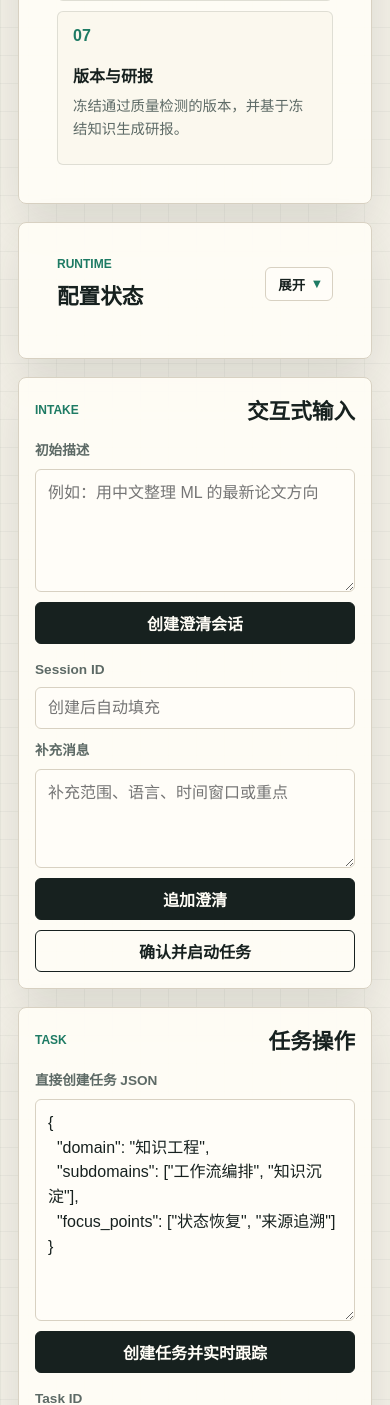
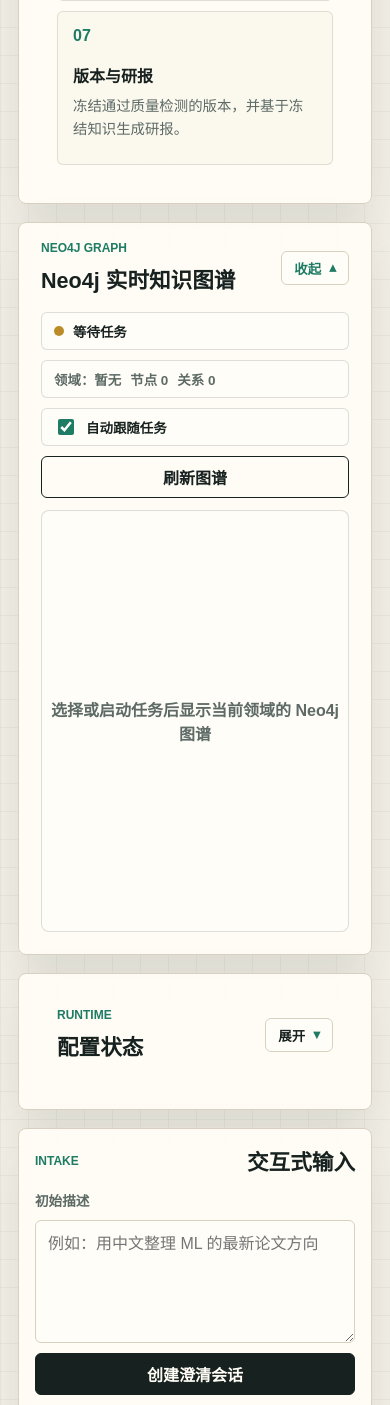
Before and after one commit to crabin/knowledgeforge, a Python web app: template knowledgeforge/web/templates/index.html in a window 390 px wide. Shown: the part 1848-3253 px from the top of the page. Run offline with Jinja, Linux system fonts and the light colour scheme; the template is opened without the code that fills it, so the values that code supplies are empty; some libraries are stand-ins or nearby versions.

Commit message:
feat: add realtime neo4j graph panel

```diff
--- a/knowledgeforge/web/static/css/dashboard.css
+++ b/knowledgeforge/web/static/css/dashboard.css
@@ -288,6 +288,85 @@ h3 {
 
 .x6-flow-ready .flow-grid {
   display: none;
+}
+
+.collapsible-panel[open] .neo4j-graph-shell {
+  padding: 0 22px 22px;
+}
+
+.neo4j-graph-shell {
+  display: grid;
+  gap: 12px;
+}
+
+.neo4j-graph-toolbar {
+  display: grid;
+  grid-template-columns: auto minmax(0, 1fr) auto auto;
+  gap: 10px;
+  align-items: center;
+}
+
+.neo4j-graph-status,
+.neo4j-graph-metrics,
+.toggle-control {
+  display: inline-flex;
+  align-items: center;
+  gap: 9px;
+  min-height: 38px;
+  padding: 0 12px;
+  border: 1px solid rgba(23, 33, 31, 0.14);
+  border-radius: 6px;
+  background: #fffdf8;
+  font-size: 0.84rem;
+  font-weight: 800;
+}
+
+.neo4j-graph-metrics {
+  flex-wrap: wrap;
+  color: var(--muted);
+}
+
+.neo4j-graph-metrics span {
+  overflow-wrap: anywhere;
+}
+
+.toggle-control {
+  color: var(--ink);
+  cursor: pointer;
+}
+
+.toggle-control input {
+  width: 16px;
+  height: 16px;
+  padding: 0;
+  accent-color: var(--green);
+}
+
+.status-dot.loading {
+  background: var(--blue);
+  box-shadow: 0 0 0 4px rgba(47, 95, 145, 0.14);
+}
+
+.neo4j-graph {
+  width: 100%;
+  min-height: 420px;
+  overflow: hidden;
+  border: 1px solid rgba(23, 33, 31, 0.14);
+  border-radius: 8px;
+  background: #fffdf8;
+  touch-action: none;
+  user-select: none;
+}
+
+.neo4j-graph:empty::before,
+.neo4j-graph-empty {
+  content: "选择或启动任务后显示当前领域的 Neo4j 图谱";
+  display: grid;
+  place-items: center;
+  min-height: 420px;
+  color: var(--muted);
+  font-weight: 800;
+  text-align: center;
 }
 
 .flow-grid {
@@ -1045,6 +1124,10 @@ button:disabled {
     grid-template-columns: 1fr;
   }
 
+  .neo4j-graph-toolbar {
+    grid-template-columns: 1fr 1fr;
+  }
+
   .plan-full-list {
     grid-template-columns: 1fr;
   }
@@ -1082,4 +1165,12 @@ button:disabled {
   .workflow-x6 {
     min-height: 320px;
   }
+
+  .neo4j-graph-toolbar {
+    grid-template-columns: 1fr;
+  }
+
+  .neo4j-graph {
+    min-height: 360px;
+  }
 }
--- a/knowledgeforge/web/static/js/dashboard.js
+++ b/knowledgeforge/web/static/js/dashboard.js
@@ -4,6 +4,10 @@ const state = {
   pollTaskId: null,
   workflowGraph: null,
   workflowGraphReady: false,
+  neo4jGraph: null,
+  neo4jGraphSnapshot: null,
+  neo4jGraphRefreshTimer: null,
+  neo4jAutoFollow: true,
 };
 
 const output = document.querySelector("#response-output");
@@ -24,6 +28,12 @@ const executionLogOutput = document.querySelector("#execution-log-output");
 const taskListOutput = document.querySelector("#task-list-output");
 const workflowMap = document.querySelector("#workflow-map");
 const workflowX6Container = document.querySelector("#workflow-x6");
+const neo4jGraphContainer = document.querySelector("#neo4j-graph");
+const neo4jGraphDot = document.querySelector("#neo4j-graph-dot");
+const neo4jGraphStatusLabel = document.querySelector("#neo4j-graph-status-label");
+const neo4jGraphMetrics = document.querySelector("#neo4j-graph-metrics");
+const neo4jAutoFollowInput = document.querySelector("#neo4j-auto-follow");
+const refreshNeo4jGraphButton = document.querySelector("#refresh-neo4j-graph");
 
 const workflowSteps = [
   { id: "structure_graph_planning", order: "01", title: "图谱规划", description: "根据用户意图生成目录结构图谱。" },
@@ -431,6 +441,262 @@ function getWorkflowEdgeAttrs(status) {
   };
 }
 
+function getTaskIdFromPayload(payload = {}) {
+  return payload.task_id || payload.task?.task_id || payload.intake_session?.task_id || taskIdInput?.value?.trim() || "";
+}
+
+function scheduleNeo4jGraphRefresh(taskId, options = {}) {
+  if (!neo4jGraphContainer || !taskId) return;
+  if (!options.force && !state.neo4jAutoFollow) return;
+  if (state.neo4jGraphRefreshTimer) return;
+  const delay = options.force ? 0 : 900;
+  state.neo4jGraphRefreshTimer = window.setTimeout(() => {
+    state.neo4jGraphRefreshTimer = null;
+    refreshNeo4jGraph(taskId, { force: options.force });
+  }, delay);
+}
+
+async function refreshNeo4jGraph(taskId = getTaskIdFromPayload(state.lastPayload), options = {}) {
+  if (!neo4jGraphContainer) return;
+  if (!taskId) {
+    setNeo4jGraphStatus("idle", "等待任务");
+    renderNeo4jGraphMetrics({ domain: "暂无", graph: { nodes: [], edges: [] } });
+    return;
+  }
+  if (!options.silent) setNeo4jGraphStatus("loading", "读取 Neo4j");
+  try {
+    const payload = await requestJson(`/tasks/${encodeURIComponent(taskId)}/graph`);
+    renderNeo4jGraphSnapshot(payload, state.neo4jGraphSnapshot);
+    state.neo4jGraphSnapshot = payload;
+  } catch (error) {
+    setNeo4jGraphStatus("unavailable", "读取失败");
+    renderNeo4jGraphMetrics({ domain: "暂无", graph: { nodes: [], edges: [] } });
+    renderNeo4jGraphFallback(`Neo4j 图谱读取失败：${error.message}`);
+  }
+}
+
+function renderNeo4jGraphSnapshot(payload, previousPayload) {
+  const graph = payload.graph || { nodes: [], edges: [] };
+  renderNeo4jGraphMetrics(payload);
+  if (payload.status === "ok") {
+    setNeo4jGraphStatus("ok", graph.nodes.length ? "已连接" : "无图谱数据");
+  } else {
+    setNeo4jGraphStatus("unavailable", payload.error || "Neo4j 不可用");
+  }
+  const x6Graph = ensureNeo4jGraph();
+  if (!x6Graph) {
+    renderNeo4jGraphFallback(payload.error || "X6 图谱组件未加载。");
+    return;
+  }
+  const previousNodeIds = new Set((previousPayload?.graph?.nodes || []).map((node) => node.id));
+  const previousEdgeIds = new Set((previousPayload?.graph?.edges || []).map((edge) => edge.id));
+  const data = buildNeo4jGraphData(graph, previousNodeIds, previousEdgeIds);
+  const width = neo4jGraphContainer.clientWidth || 960;
+  neo4jGraphContainer.style.height = `${data.meta.height}px`;
+  x6Graph.resize(width, data.meta.height);
+  x6Graph.fromJSON(data);
+  if (data.nodes.length) x6Graph.centerContent({ padding: 18 });
+}
+
+function ensureNeo4jGraph() {
+  if (!neo4jGraphContainer || !window.X6?.Graph) return null;
+  if (state.neo4jGraph) return state.neo4jGraph;
+  const { Graph } = window.X6;
+  state.neo4jGraph = new Graph({
+    container: neo4jGraphContainer,
+    width: neo4jGraphContainer.clientWidth || 960,
+    height: neo4jGraphContainer.clientHeight || 420,
+    panning: true,
+    mousewheel: {
+      enabled: true,
+      modifiers: ["ctrl", "meta"],
+      minScale: 0.5,
+      maxScale: 1.6,
+    },
+    interacting: {
+      nodeMovable: false,
+      edgeMovable: false,
+      arrowheadMovable: false,
+      vertexMovable: false,
+      magnetConnectable: false,
+    },
+    background: { color: "#fffdf8" },
+    grid: {
+      size: 14,
+      visible: true,
+      type: "dot",
+      args: { color: "rgba(23, 33, 31, 0.1)" },
+    },
+  });
+  document.body.classList.add("neo4j-graph-ready");
+  return state.neo4jGraph;
+}
+
+function buildNeo4jGraphData(graph, previousNodeIds, previousEdgeIds) {
+  const nodes = Array.isArray(graph.nodes) ? graph.nodes : [];
+  const edges = Array.isArray(graph.edges) ? graph.edges : [];
+  const width = neo4jGraphContainer?.clientWidth || 960;
+  const compact = width < 760;
+  const nodeWidth = compact ? Math.max(220, width - 56) : 190;
+  const nodeHeight = 84;
+  const groupOrder = ["Domain", "SubTopic", "Article", "Entity", "KnowledgeStructureNode"];
+  const grouped = groupNeo4jNodes(nodes, groupOrder);
+  const columns = compact ? 1 : Math.min(grouped.length || 1, 5);
+  const gapX = compact ? 0 : 32;
+  const gapY = 18;
+  const startX = 24;
+  const startY = 24;
+  const positioned = [];
+  grouped.forEach((group, groupIndex) => {
+    group.nodes.forEach((node, nodeIndex) => {
+      positioned.push({
+        id: node.id,
+        shape: "rect",
+        x: compact ? startX : startX + (groupIndex % columns) * (nodeWidth + gapX),
+        y: compact ? startY + positioned.length * (nodeHeight + gapY) : startY + nodeIndex * (nodeHeight + gapY),
+        width: nodeWidth,
+        height: nodeHeight,
+        markup: [
+          { tagName: "rect", selector: "body" },
+          { tagName: "text", selector: "kind" },
+          { tagName: "text", selector: "title" },
+          { tagName: "text", selector: "path" },
+        ],
+        attrs: getNeo4jNodeAttrs(node, !previousNodeIds.has(node.id)),
+      });
+    });
+  });
+  const visibleNodeIds = new Set(positioned.map((node) => node.id));
+  const x6Edges = edges
+    .filter((edge) => visibleNodeIds.has(edge.source) && visibleNodeIds.has(edge.target))
+    .map((edge) => ({
+      id: edge.id,
+      shape: "edge",
+      source: edge.source,
+      target: edge.target,
+      connector: { name: "rounded" },
+      router: { name: compact ? "manhattan" : "metro" },
+      labels: [{ attrs: { label: { text: edge.type, fontSize: 10, fill: "#5d6a66", fontWeight: 800 } } }],
+      attrs: getNeo4jEdgeAttrs(!previousEdgeIds.has(edge.id)),
+    }));
+  const maxRows = compact ? positioned.length : Math.max(1, ...grouped.map((group) => group.nodes.length));
+  const height = Math.max(420, startY * 2 + maxRows * nodeHeight + Math.max(0, maxRows - 1) * gapY);
+  return { nodes: positioned, edges: x6Edges, meta: { height } };
+}
+
+function groupNeo4jNodes(nodes, groupOrder) {
+  const byGroup = new Map();
+  nodes.forEach((node) => {
+    const group = groupOrder.includes(node.type) ? node.type : node.labels?.includes("Entity") ? "Entity" : node.type || "Node";
+    if (!byGroup.has(group)) byGroup.set(group, []);
+    byGroup.get(group).push(node);
+  });
+  return [...byGroup.entries()]
+    .sort(([a], [b]) => {
+      const indexA = groupOrder.indexOf(a);
+      const indexB = groupOrder.indexOf(b);
+      return (indexA === -1 ? 99 : indexA) - (indexB === -1 ? 99 : indexB) || a.localeCompare(b);
+    })
+    .map(([type, groupNodes]) => ({
+      type,
+      nodes: groupNodes.sort((a, b) => String(a.title || "").localeCompare(String(b.title || ""))),
+    }));
+}
+
+function getNeo4jNodeAttrs(node, isNew) {
+  const palette = {
+    Domain: { fill: "#edf6ee", stroke: "#1e7b64", kind: "#1e7b64" },
+    SubTopic: { fill: "#f2f6fb", stroke: "#2f5f91", kind: "#2f5f91" },
+    Article: { fill: "#fff8e8", stroke: "#bb8b27", kind: "#8a6517" },
+    Entity: { fill: "#fff3ef", stroke: "#a9483f", kind: "#a9483f" },
+    KnowledgeStructureNode: { fill: "#fbf8ee", stroke: "#5d6a66", kind: "#5d6a66" },
+  }[node.type] || { fill: "#fffdf8", stroke: "#d8d1c2", kind: "#5d6a66" };
+  return {
+    body: {
+      rx: 8,
+      ry: 8,
+      fill: palette.fill,
+      stroke: isNew ? "#17211f" : palette.stroke,
+      strokeWidth: isNew ? 3 : 1.5,
+      filter: isNew ? "drop-shadow(0 10px 16px rgba(23, 33, 31, 0.18))" : "none",
+    },
+    kind: {
+      text: `${isNew ? "NEW · " : ""}${node.type || "Node"}`,
+      fill: palette.kind,
+      fontSize: 11,
+      fontWeight: 900,
+      refX: 12,
+      refY: 11,
+      textAnchor: "start",
+      textVerticalAnchor: "top",
+    },
+    title: {
+      text: node.title || node.id,
+      fill: "#17211f",
+      fontSize: 14,
+      fontWeight: 850,
+      refX: 12,
+      refY: 31,
+      textAnchor: "start",
+      textVerticalAnchor: "top",
+      textWrap: { width: -24, height: 28, ellipsis: true },
+    },
+    path: {
+      text: node.path || node.properties?.id || node.id,
+      fill: "#5d6a66",
+      fontSize: 11,
+      fontWeight: 700,
+      refX: 12,
+      refY: 60,
+      textAnchor: "start",
+      textVerticalAnchor: "top",
+      textWrap: { width: -24, height: 18, ellipsis: true },
+    },
+  };
+}
+
+function getNeo4jEdgeAttrs(isNew) {
+  return {
+    line: {
+      stroke: isNew ? "#17211f" : "#8f9a95",
+      strokeWidth: isNew ? 3 : 1.8,
+      targetMarker: { name: "classic", size: 8 },
+      strokeDasharray: isNew ? "" : "7 4",
+    },
+  };
+}
+
+function setNeo4jGraphStatus(status, label) {
+  if (neo4jGraphStatusLabel) neo4jGraphStatusLabel.textContent = label;
+  if (!neo4jGraphDot) return;
+  neo4jGraphDot.classList.remove("ok", "fail", "loading");
+  if (status === "ok") neo4jGraphDot.classList.add("ok");
+  else if (status === "unavailable") neo4jGraphDot.classList.add("fail");
+  else if (status === "loading") neo4jGraphDot.classList.add("loading");
+}
+
+function renderNeo4jGraphMetrics(payload) {
+  if (!neo4jGraphMetrics) return;
+  const graph = payload.graph || { nodes: [], edges: [] };
+  const nodes = Array.isArray(graph.nodes) ? graph.nodes : [];
+  const edges = Array.isArray(graph.edges) ? graph.edges : [];
+  const lastUpdated = payload.refreshed_at ? `刷新：${payload.refreshed_at}` : "刷新：暂无";
+  neo4jGraphMetrics.innerHTML = `
+    <span>领域：${escapeHtml(payload.domain || "暂无")}</span>
+    <span>节点 ${escapeHtml(String(nodes.length))}</span>
+    <span>关系 ${escapeHtml(String(edges.length))}</span>
+    <span>${escapeHtml(lastUpdated)}</span>`;
+}
+
+function renderNeo4jGraphFallback(message) {
+  if (!neo4jGraphContainer) return;
+  if (state.neo4jGraph) {
+    state.neo4jGraph.fromJSON({ nodes: [], edges: [] });
+    return;
+  }
+  neo4jGraphContainer.innerHTML = `<div class="neo4j-graph-empty">${escapeHtml(message)}</div>`;
+}
+
 function renderQueuePanel(payload) {
   if (!queueOutput) return;
   const queue = payload.task_queue_snapshot || payload.task?.task_queue_snapshot || {};
@@ -736,14 +1002,19 @@ function startTaskStream(taskId) {
     try {
       const payload = JSON.parse(e.data);
       if (payload.error) { showError(new Error(payload.error)); stopTaskStream(); return; }
-      showPayload(mergeTaskPayload(payload));
+      const merged = mergeTaskPayload(payload);
+      showPayload(merged);
+      scheduleNeo4jGraphRefresh(getTaskIdFromPayload(merged));
     } catch (err) {
       showError(err);
       stopTaskStream();
     }
   };
 
-  es.addEventListener("done", () => stopTaskStream());
+  es.addEventListener("done", () => {
+    refreshNeo4jGraph(taskId, { force: true });
+    stopTaskStream();
+  });
 
   es.onerror = () => {
     showError(new Error("SSE 连接断开"));
@@ -795,6 +1066,18 @@ if (tokenFloatToggle && tokenFloat) {
     const collapsed = tokenFloat.classList.toggle("collapsed");
     tokenFloatToggle.setAttribute("aria-expanded", collapsed ? "false" : "true");
   });
+}
+
+if (neo4jAutoFollowInput) {
+  state.neo4jAutoFollow = neo4jAutoFollowInput.checked;
+  neo4jAutoFollowInput.addEventListener("change", () => {
+    state.neo4jAutoFollow = neo4jAutoFollowInput.checked;
+    if (state.neo4jAutoFollow) scheduleNeo4jGraphRefresh(getTaskIdFromPayload(state.lastPayload), { force: true });
+  });
+}
+
+if (refreshNeo4jGraphButton) {
+  refreshNeo4jGraphButton.addEventListener("click", () => refreshNeo4jGraph(getTaskIdFromPayload(state.lastPayload), { force: true }));
 }
 
 document.querySelector("#create-intake-form").addEventListener("submit", async (event) => {
@@ -886,6 +1169,9 @@ document.querySelectorAll("[data-task-action]").forEach((button) => {
       const payload = await requestJson(route[0], { method: route[1] });
       showPayload(payload);
       const activeTaskId = payload.task_id || payload.task?.task_id || taskId;
+      if (activeTaskId && ["get", "queue", "logs", "resume"].includes(action)) {
+        scheduleNeo4jGraphRefresh(activeTaskId, { force: true });
+      }
       if (["get", "queue", "logs", "resume"].includes(action) && activeTaskId && !isTerminalStatus(payload.task_status || payload.task?.task_status)) {
         startTaskStream(activeTaskId);
       }
@@ -938,4 +1224,5 @@ initializeWorkflowMap();
 
 window.addEventListener("resize", () => {
   if (state.workflowGraphReady) renderWorkflowMap(state.lastPayload || {});
+  if (state.neo4jGraphSnapshot) renderNeo4jGraphSnapshot(state.neo4jGraphSnapshot, state.neo4jGraphSnapshot);
 });
--- a/knowledgeforge/web/templates/index.html
+++ b/knowledgeforge/web/templates/index.html
@@ -76,6 +76,35 @@
             <h3>版本与研报</h3>
             <p>冻结通过质量检测的版本，并基于冻结知识生成研报。</p>
           </article>
+        </div>
+      </details>
+
+      <details class="panel graph-panel collapsible-panel" open>
+        <summary class="section-heading collapsible-summary">
+          <span>
+            <span class="eyebrow">Neo4j Graph</span>
+            <span class="summary-title" id="neo4j-graph-title">Neo4j 实时知识图谱</span>
+          </span>
+          <span class="summary-state">展开</span>
+        </summary>
+        <div class="neo4j-graph-shell">
+          <div class="neo4j-graph-toolbar" aria-label="Neo4j 图谱控制">
+            <div class="neo4j-graph-status">
+              <span class="status-dot" id="neo4j-graph-dot"></span>
+              <span id="neo4j-graph-status-label">等待任务</span>
+            </div>
+            <div class="neo4j-graph-metrics" id="neo4j-graph-metrics">
+              <span>领域：暂无</span>
+              <span>节点 0</span>
+              <span>关系 0</span>
+            </div>
+            <label class="toggle-control" for="neo4j-auto-follow">
+              <input id="neo4j-auto-follow" type="checkbox" checked>
+              <span>自动跟随任务</span>
+            </label>
+            <button class="secondary-button" type="button" id="refresh-neo4j-graph">刷新图谱</button>
+          </div>
+          <div id="neo4j-graph" class="neo4j-graph" aria-label="Neo4j 实时知识图谱"></div>
         </div>
       </details>
 
```
Also changed, not shown: knowledgeforge/graph/client.py (+143 -0 lines), knowledgeforge/server/api.py (+7 -0 lines), knowledgeforge/services/task_service.py (+44 -2 lines), progress.md (+20 -0 lines), tests/test_dashboard.py (+102 -0 lines).
